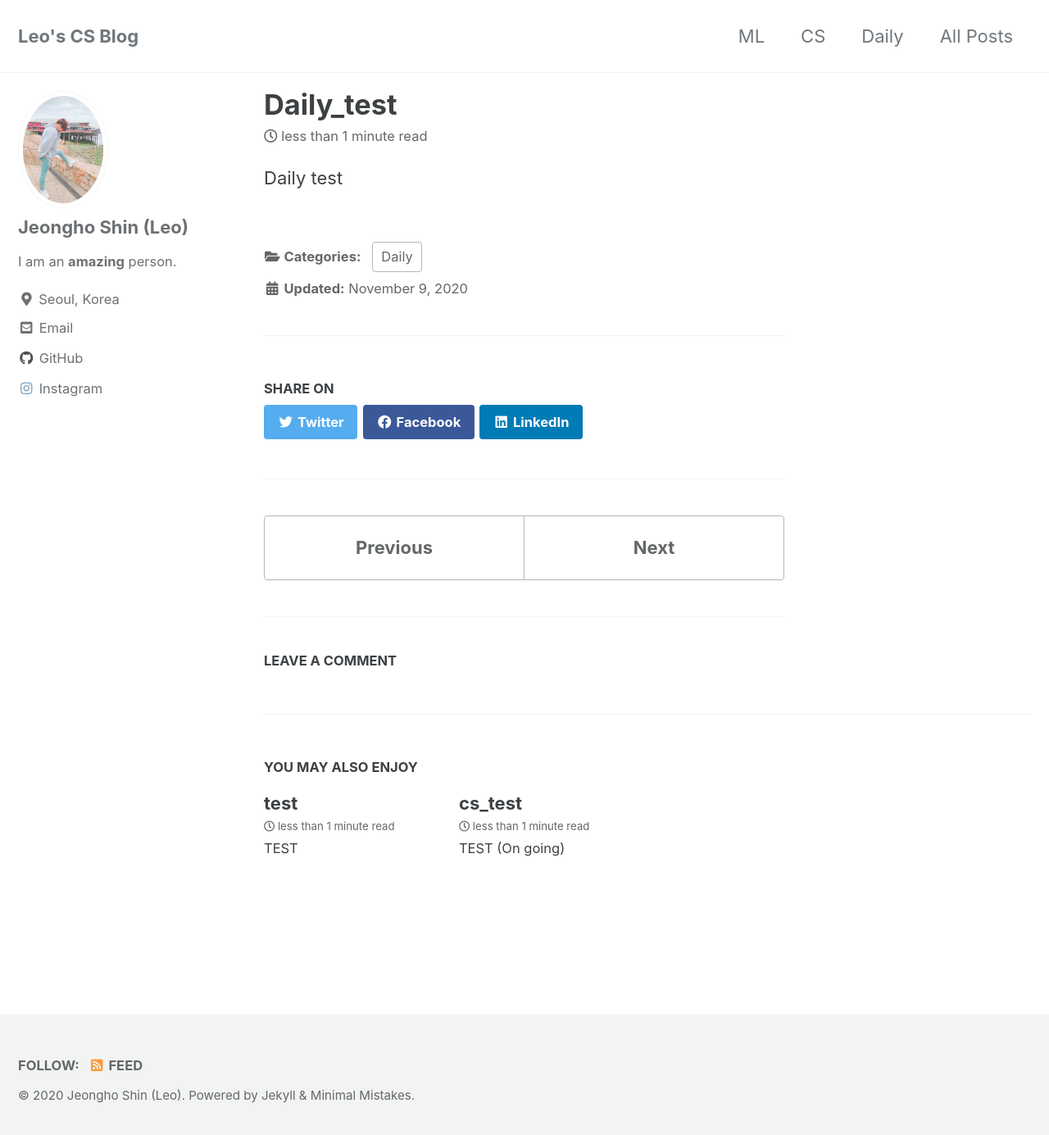
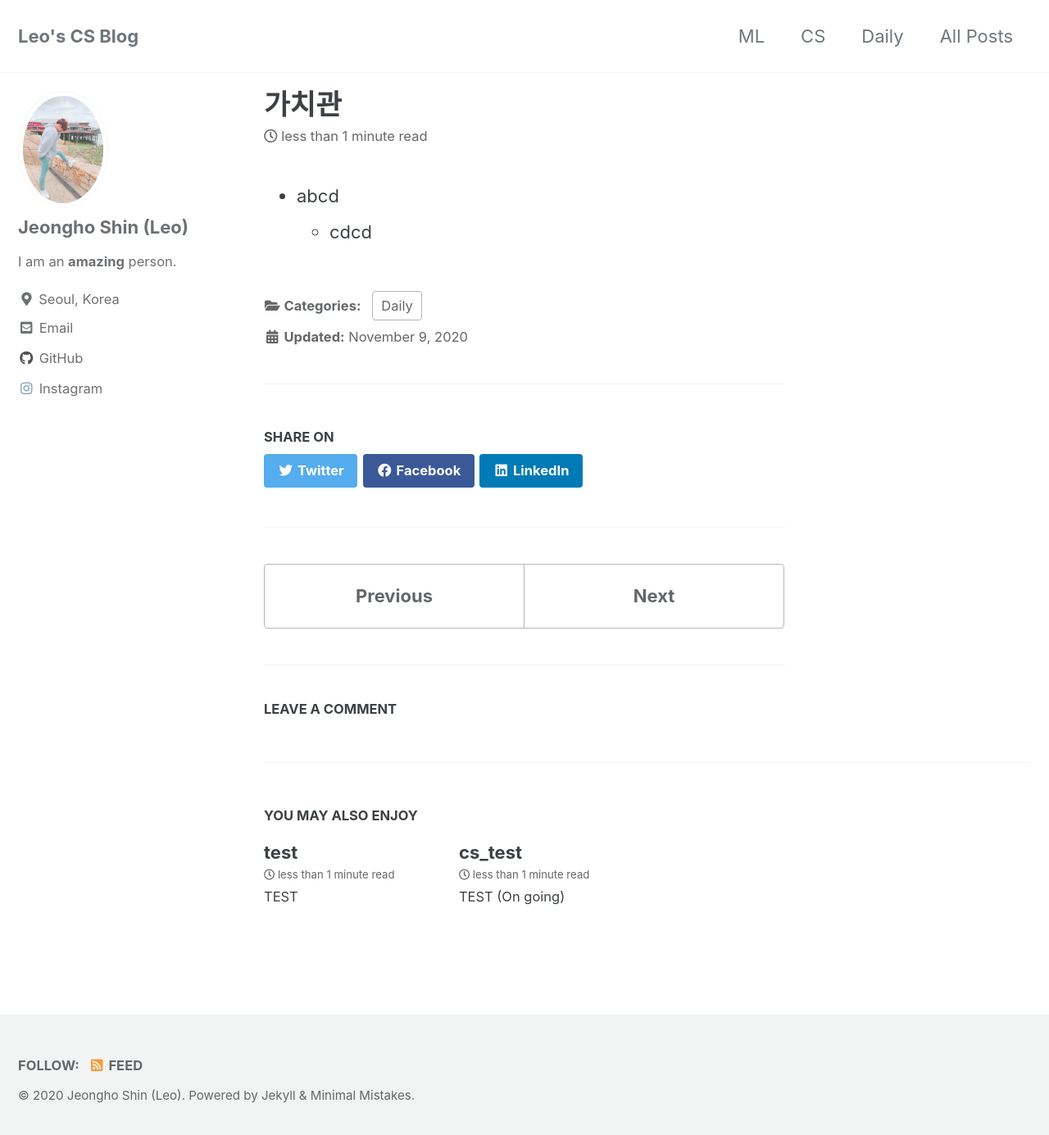
Before and after one commit to mlleo/mlleo.github.io, a Jekyll site: the page built from _posts/2020-11-03-daily.md, in a window 1280 px wide and 1393 px high. Shown: the top 1385 px of the window at 82% size. Built offline with Jekyll 4.4.1, drawn with Linux system fonts in a browser that asks for light colours; cached includes are drawn as plain includes; comment, search, counter and statistics services are not loaded.

Commit message:
Update 2020-11-03-daily.md

```diff
--- a/_posts/2020-11-03-daily.md
+++ b/_posts/2020-11-03-daily.md
@@ -1,5 +1,5 @@
 ---
-title: "Daily_test"
+title: "가치관"
 categories:
   - Daily
 last_modified_at: 2020-11-09 12:00:00
@@ -7,4 +7,5 @@ comments: true
 use_math: true # MathJax On
 ---
 
-Daily test
+- abcd
+  - cdcd
```
